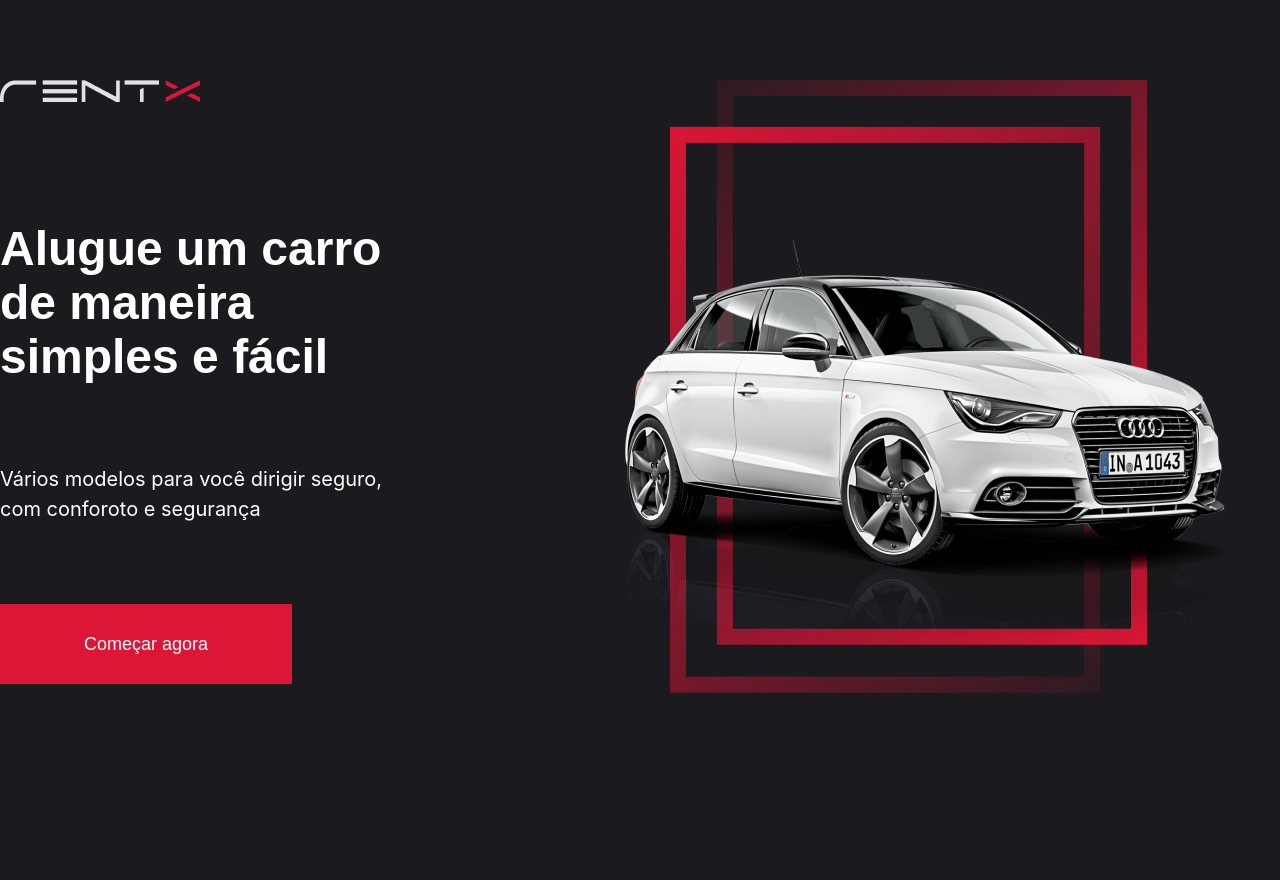
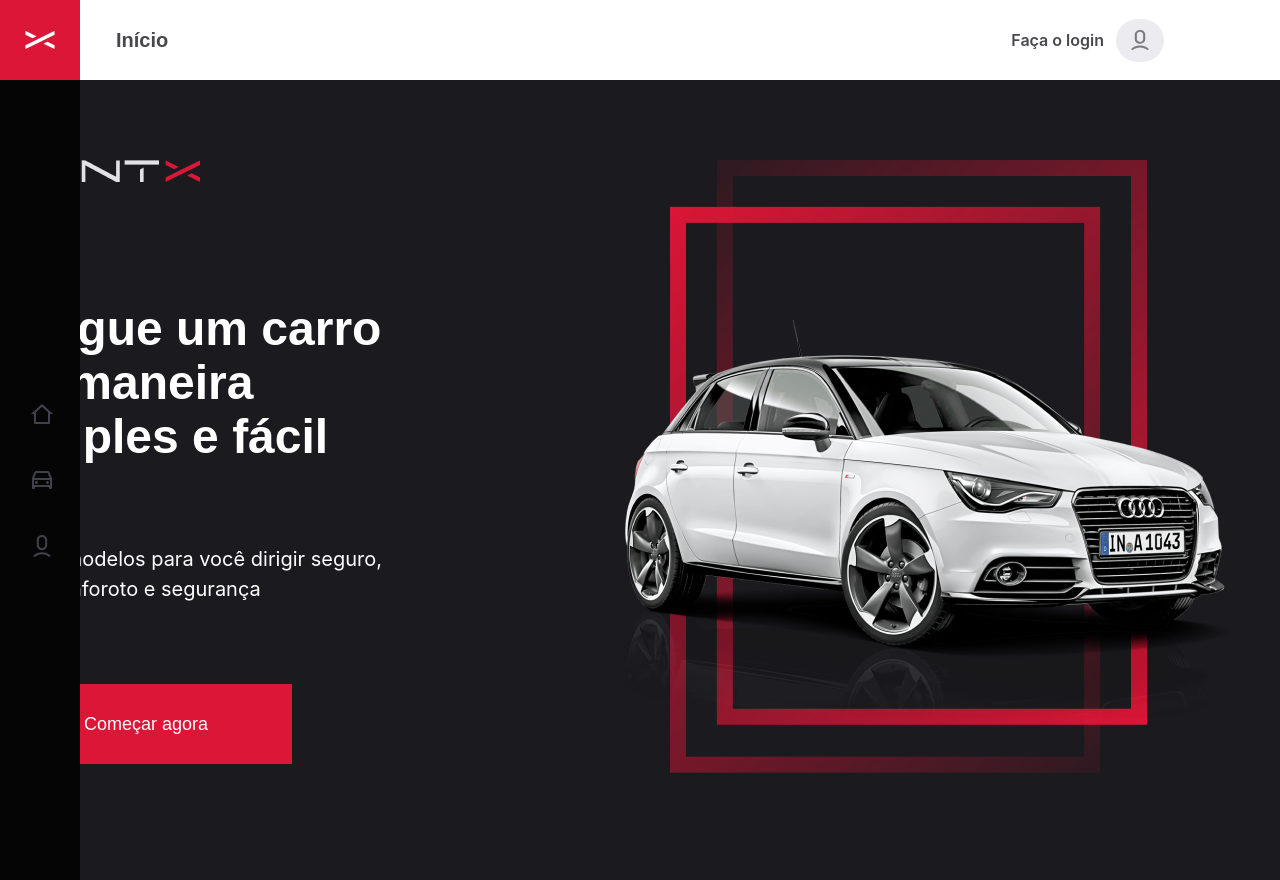
Before and after one commit to italocc-git/rentx-web, a React (Vite) app: page / in a window 1280 px wide. Built offline with nearby package versions, Linux system fonts and the light colour scheme.

Commit message:
Initial Screen finished , adjstements on lateral menu and header

```diff
--- a/src/App.tsx
+++ b/src/App.tsx
@@ -1,12 +1,15 @@
-/* import { Header } from './components/Header'
-import { LateralMenu } from './components/LateralMenu' */
-import { Dashboard } from './pages/Dashboard'
+import { LateralMenu } from './components/LateralMenu'
+import { BrowserRouter } from 'react-router-dom'
+import { Header } from './components/Header'
+import { Router } from './routes'
 
 function App() {
   return (
-    <div>
-      <Dashboard />
-    </div>
+    <BrowserRouter>
+      <Header />
+      <Router />
+      <LateralMenu />
+    </BrowserRouter>
   )
 }
 
--- a/src/components/Header/index.tsx
+++ b/src/components/Header/index.tsx
@@ -1,14 +1,16 @@
-import userAvatar from '../../assets/user-avatar.svg'
+import userIcon from '../../assets/icons/user.svg'
 export const Header = () => {
   return (
     <div className="w-full h-[80px]  ">
-      <div className=" bg-base-white  flex justify-between items-center text-base-title ">
+      <div className=" bg-base-white h-full flex justify-between items-center text-base-title ">
         <span className="font-semibold text-xl ml-[116px]  ">Início</span>
         <div className="flex items-center gap-3 mr-[116px]">
           <span className="font-inter font-semibold text-base">
             Faça o login
           </span>
-          <img src={userAvatar} alt="user-avatar" className="" />
+          <div className="w-[48px] h-[43px] bg-base-secondary rounded-full flex justify-center items-center">
+            <img src={userIcon} alt="user-avatar" />
+          </div>
         </div>
       </div>
     </div>
--- a/src/components/LateralMenu/index.tsx
+++ b/src/components/LateralMenu/index.tsx
@@ -2,16 +2,29 @@ import homeIcon from '../../assets/icons/home.svg'
 import carIcon from '../../assets/icons/car.svg'
 import profileIcon from '../../assets/icons/profile.svg'
 import rentxIcon from '../../assets/icons/rentx.svg'
+import { Link } from 'react-router-dom'
 export const LateralMenu = () => {
+  const linkStyleClass =
+    'h-[54px] w-full bg-transparent border-l-[3px] border-transparent focus:outline-none focus:border-product-red hover:border-product-red   flex items-center justify-center '
+
   return (
-    <div className="absolute top-0 w-[80px] ">
+    <div className="absolute top-0 w-[80px] h-full">
       <div className="w-[80px] h-[80px] bg-product-red flex items-center justify-center">
         <img src={rentxIcon} alt="rentx-icon" className="cursor-pointer" />
       </div>
-      <div className="min-h-screen bg-black-700 flex flex-col items-center justify-center gap-10">
-        <img src={homeIcon} className="cursor-pointer" alt="home-icon" />
-        <img src={carIcon} className="cursor-pointer" alt="car-icon" />
-        <img src={profileIcon} className="cursor-pointer" alt="profile-icon" />
+      <div className="h-full bg-black-700 flex flex-col items-center justify-center gap-3">
+        <Link
+          to="/"
+          className="h-[54px] w-full bg-transparent border-l-[3px] border-transparent focus:outline-none focus:border-product-red hover:border-product-red flex items-center justify-center "
+        >
+          <img src={homeIcon} alt="home-icon" className="" />
+        </Link>
+        <Link to="/cars-list" className={linkStyleClass}>
+          <img src={carIcon} alt="car-icon" />
+        </Link>
+        <Link to="/car" className={linkStyleClass}>
+          <img src={profileIcon} alt="profile-icon" />
+        </Link>
       </div>
     </div>
   )
--- a/src/pages/Dashboard/index.tsx
+++ b/src/pages/Dashboard/index.tsx
@@ -1,9 +1,10 @@
 import rentxImg from '../../assets/logo.png'
 import carImg from '../../assets/car-image-dashboard.png'
 import carBackground from '../../assets/car-background.png'
+import { Link } from 'react-router-dom'
 export const Dashboard = () => {
   return (
-    <div className="min-h-screen ">
+    <div className="h-full ">
       <div className="w-full max-w-[1300px] flex justify-between mt-20 mx-auto ">
         <div className="max-w-[400px]">
           <img src={rentxImg} alt="logo-rentx" className="mb-[120px]" />
@@ -15,9 +16,12 @@ export const Dashboard = () => {
               Vários modelos para você dirigir seguro, com conforoto e segurança
             </span>
 
-            <button className="bg-product-red w-[292px] hover:bg-product-red-dark transition-colors h-[80px] text-base-white font-medium text-lg">
+            <Link
+              to="/cars-list"
+              className="bg-product-red w-[292px] hover:bg-product-red-dark transition-colors h-[80px] text-base-white font-medium text-lg flex justify-center items-center"
+            >
               Começar agora
-            </button>
+            </Link>
           </div>
         </div>
         <div className="relative min-w-[610px] ">
```
Also changed, not shown: src/assets/icons/user.svg (added), src/assets/user-avatar.svg (deleted), src/styles/global.css (line endings or trailing spaces).
